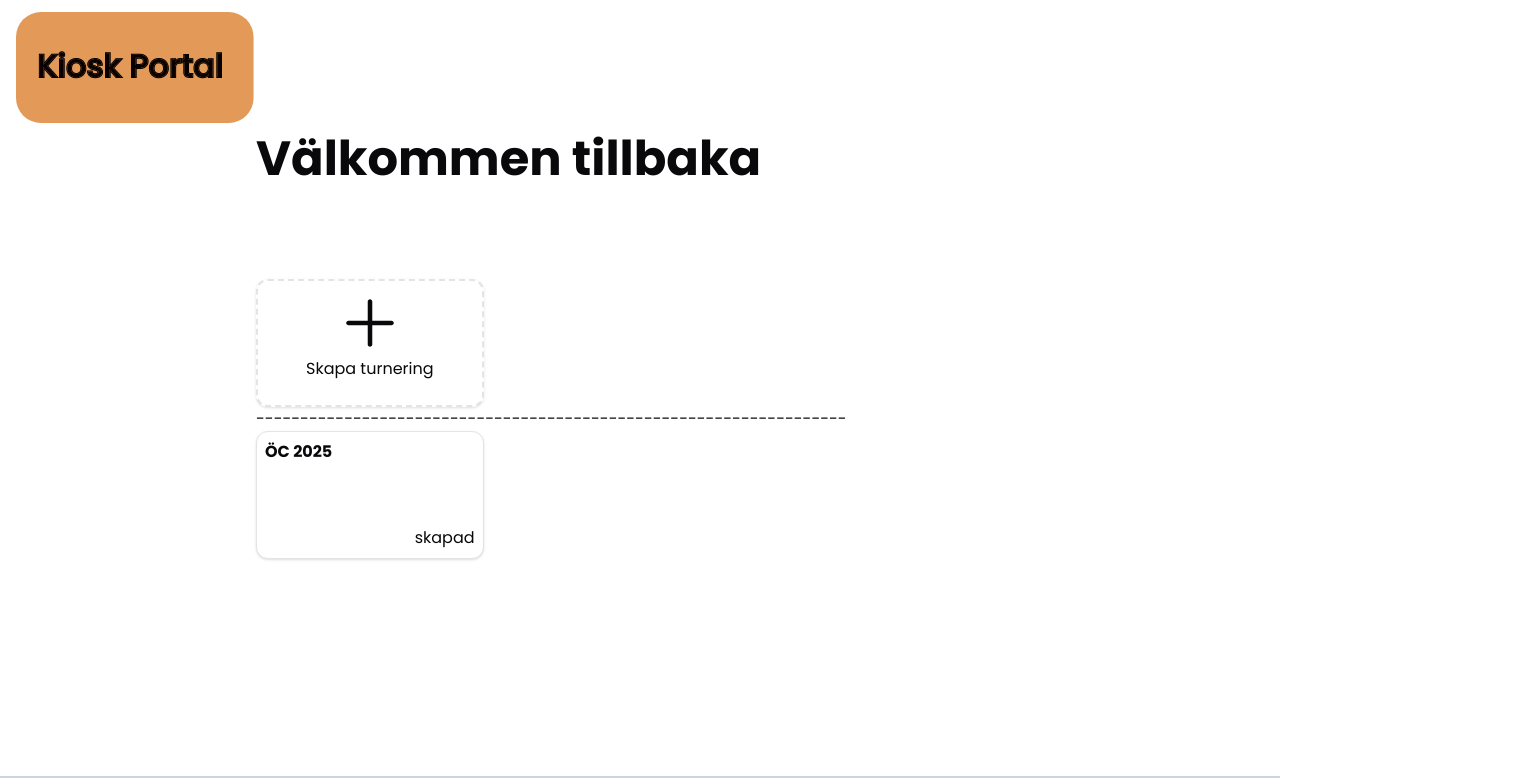
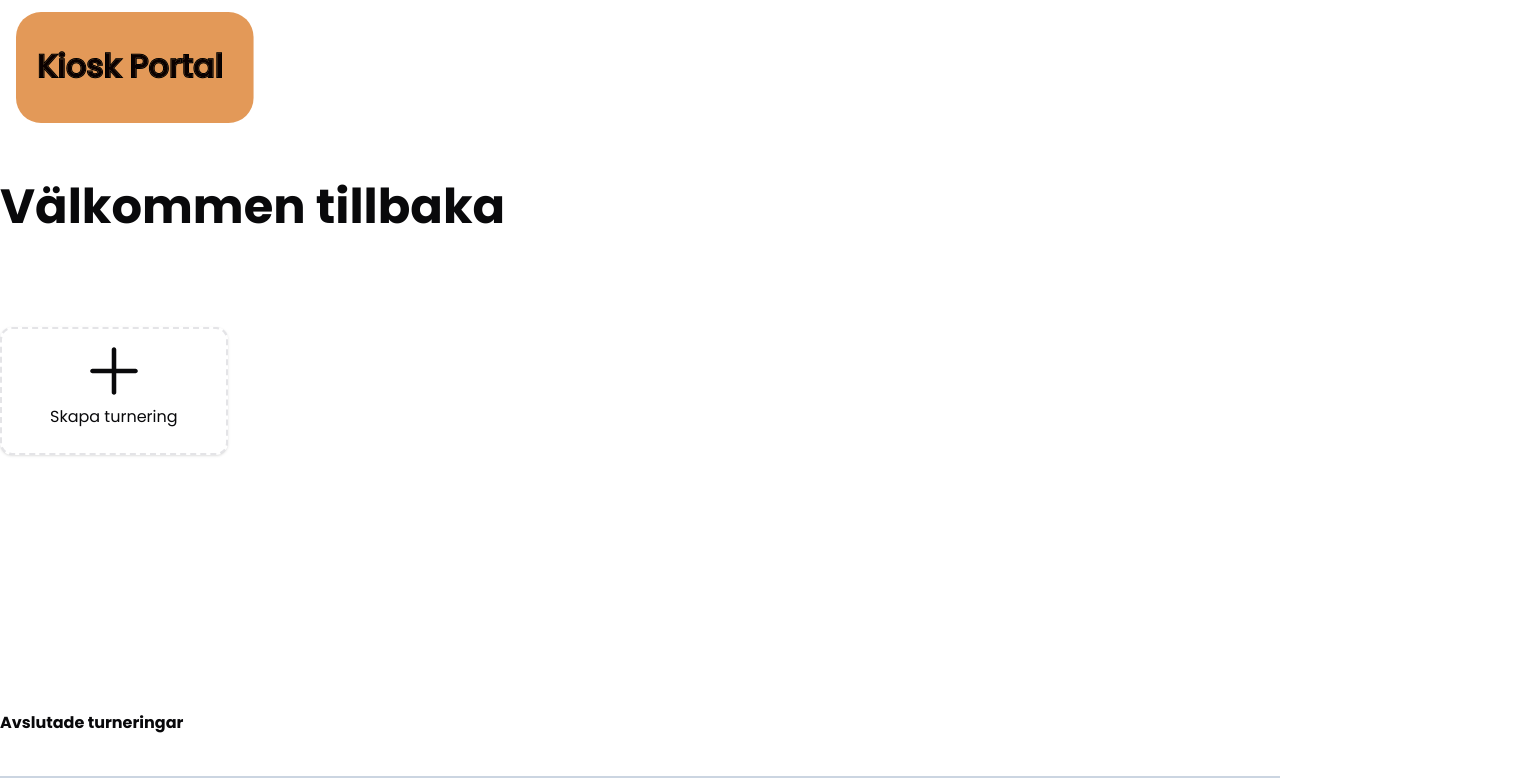
Before and after one commit to Camilla-bjorkcom/kioskportal-orebrocupen, a React (Vite) app: page / in a window 1280 px wide. Shown: the top 778 px of the page, 1536 px wide, since content can reach past the window. Built offline with nearby package versions, Linux system fonts and the light colour scheme.

Commit message:
small changes

```diff
--- a/src/components/CreateTournamentBtn.tsx
+++ b/src/components/CreateTournamentBtn.tsx
@@ -36,7 +36,7 @@ const CreateTournamentBtn = () => {
               <DatePicker />
           </div>
           <div className="flex justify-end">
-            <button className=" border border-solid hover:bg-slate-800 hover:text-white rounded-xl p-2 mt-8 shadow">Spara Turnering</button>
+            <button className=" border border-solid hover:bg-slate-800 hover:text-white rounded-xl p-2 mt-8 shadow">Spara turnering</button>
           </div>
         </div>
       </DialogContent>
--- a/src/components/header.tsx
+++ b/src/components/header.tsx
@@ -1,7 +1,7 @@
 const Header: React.FC = () => {
     return (
         <header className="py-3">
-            <div className="container mx-auto px-4 flex items-center ">
+            <div className="container mx-auto px-4 flex items-center pb-12 ">
                 <div className="logoImage">
                     <img src="src\assets\images\tempLogo.svg" alt="Kiosk Portalen"></img>
                 </div>
--- a/src/pages/Home.tsx
+++ b/src/pages/Home.tsx
@@ -1,14 +1,14 @@
 import CreateTournamentBtn from "@/components/CreateTournamentBtn"
-import TournamentBtn from "@/components/tournamentBtn"
+import TournamentBtn from "@/components/TournamentBtn"
+
 
 
 function Home() {
   return (
-    <div className="container mx-64">
+    <div className="container mx-auto ">
       <h1 className="font-bold text-5xl mb-24">Välkommen tillbaka</h1>
       <CreateTournamentBtn />
-      <p>-------------------------------------------------------------------</p>
-      <TournamentBtn />
+      <p className="pt-64 font-bold">Avslutade turneringar</p>
     </div>
   )
 }
```
